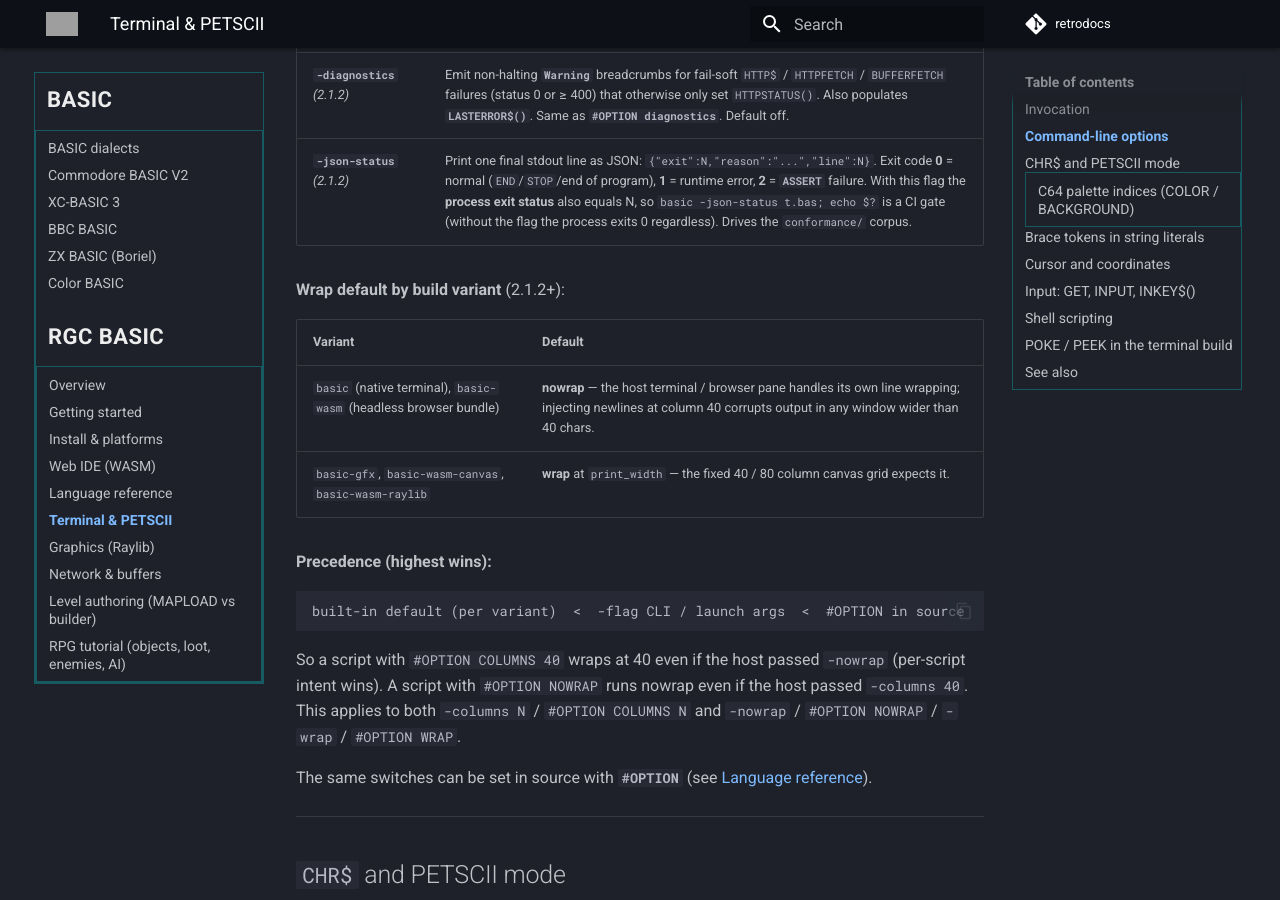
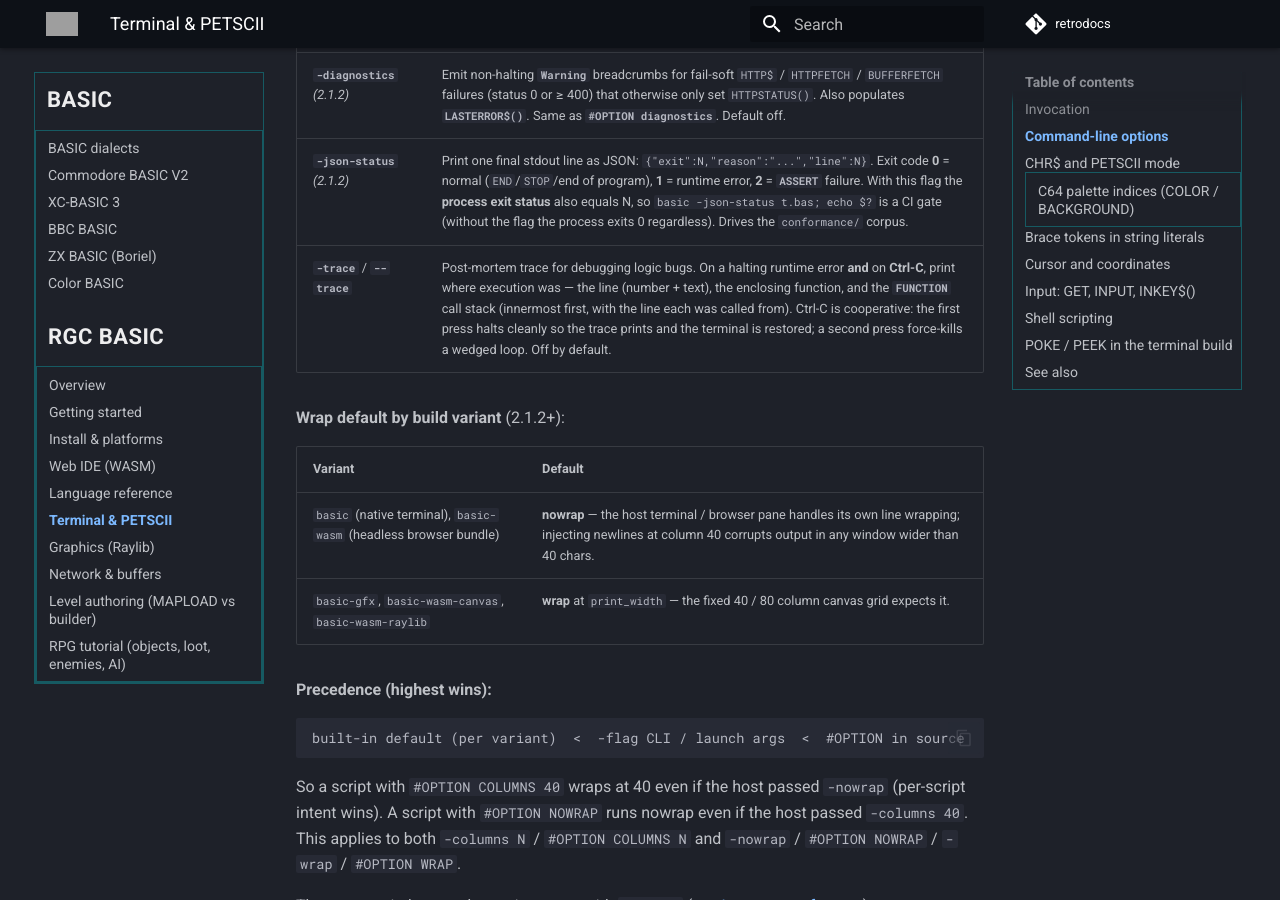
Before and after one commit to omiq/retrodocs, an MkDocs documentation site: the page built from docs/basic/rgc-basic/terminal-petscii.md, in a window 1280 px wide and 900 px high, scrolled down 1412 px. Built offline with MkDocs 1.6.1 and Material for MkDocs 9.7.7, drawn with Linux system fonts in a browser that asks for light colours; comment, search, counter and statistics services are not loaded; some of the changed text lies outside the part shown; grey boxes are pictures that could not be loaded.

Commit message:
docs(rgc-basic): document -trace post-mortem CLI flag

````diff
--- a/docs/basic/rgc-basic/terminal-petscii.md
+++ b/docs/basic/rgc-basic/terminal-petscii.md
@@ -16,7 +16,7 @@ With **no** filename, the interpreter prints **usage** to stderr.
 **Usage line (terminal build):**
 
 ```text
-basic [-v|--version] [-petscii] [-petscii-plain] [-charset upper|lower] [-palette ansi|c64] [-maxstr N] [-columns N] [-nowrap] [-wrap] [-diagnostics] [-json-status] <program.bas>
+basic [-v|--version] [-petscii] [-petscii-plain] [-charset upper|lower] [-palette ansi|c64] [-maxstr N] [-columns N] [-nowrap] [-wrap] [-trace] [-diagnostics] [-json-status] <program.bas>
 ```
 
 ---
@@ -36,6 +36,7 @@ basic [-v|--version] [-petscii] [-petscii-plain] [-charset upper|lower] [-palett
 | **`-wrap`** | Insert line breaks at column width (the inverse of **`-nowrap`**). Use to opt back into wrap when the build default is nowrap. |
 | **`-diagnostics`** *(2.1.2)* | Emit non-halting **`Warning`** breadcrumbs for fail-soft `HTTP$` / `HTTPFETCH` / `BUFFERFETCH` failures (status 0 or ≥ 400) that otherwise only set `HTTPSTATUS()`. Also populates **`LASTERROR$()`**. Same as **`#OPTION diagnostics`**. Default off. |
 | **`-json-status`** *(2.1.2)* | Print one final stdout line as JSON: `{"exit":N,"reason":"...","line":N}`. Exit code **0** = normal (`END`/`STOP`/end of program), **1** = runtime error, **2** = **`ASSERT`** failure. With this flag the **process exit status** also equals N, so `basic -json-status t.bas; echo $?` is a CI gate (without the flag the process exits 0 regardless). Drives the `conformance/` corpus. |
+| **`-trace`** / **`--trace`** | Post-mortem trace for debugging logic bugs. On a halting runtime error **and** on **Ctrl-C**, print where execution was — the line (number + text), the enclosing function, and the **`FUNCTION`** call stack (innermost first, with the line each was called from). Ctrl-C is cooperative: the first press halts cleanly so the trace prints and the terminal is restored; a second press force-kills a wedged loop. Off by default. |
 
 **Wrap default by build variant** (2.1.2+):
 
````
